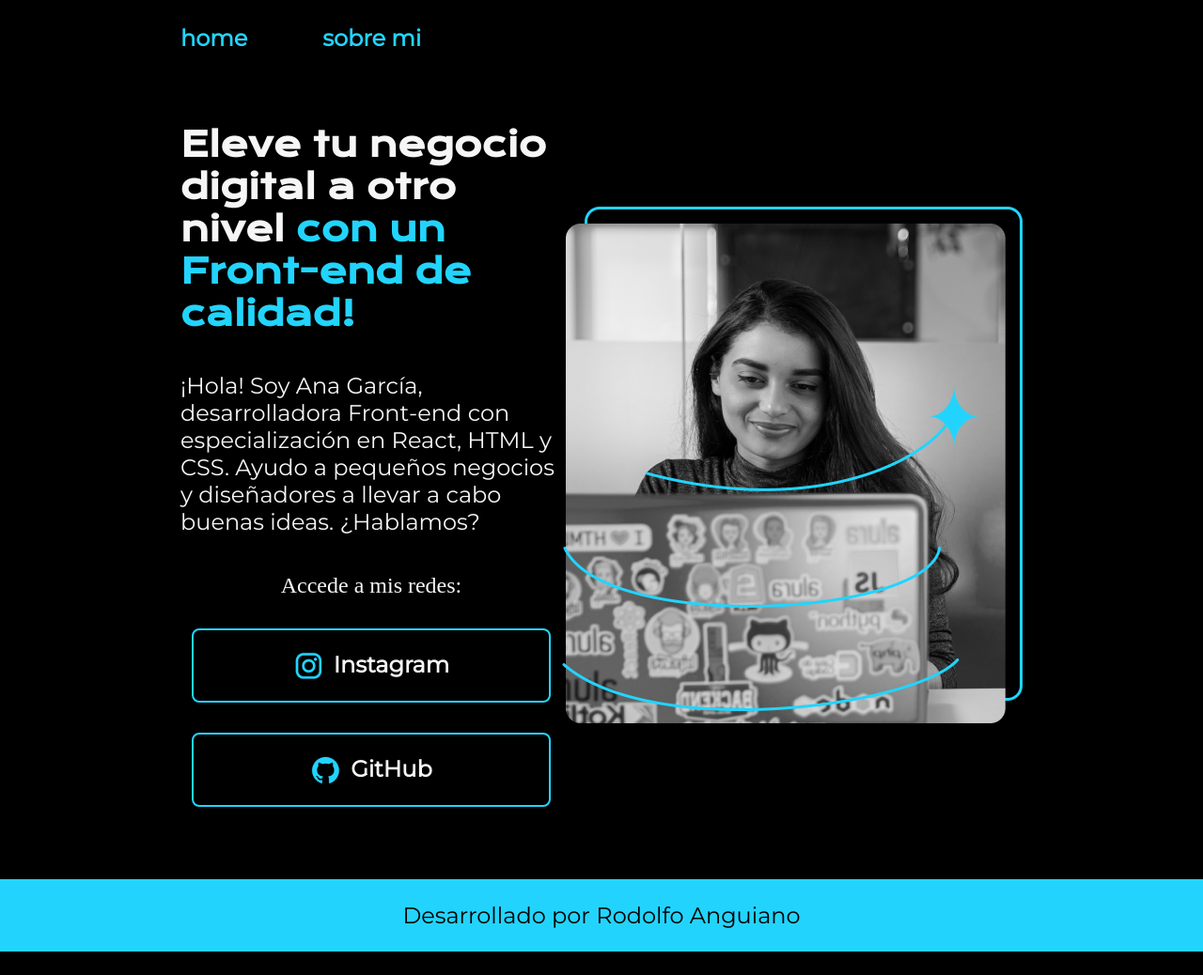
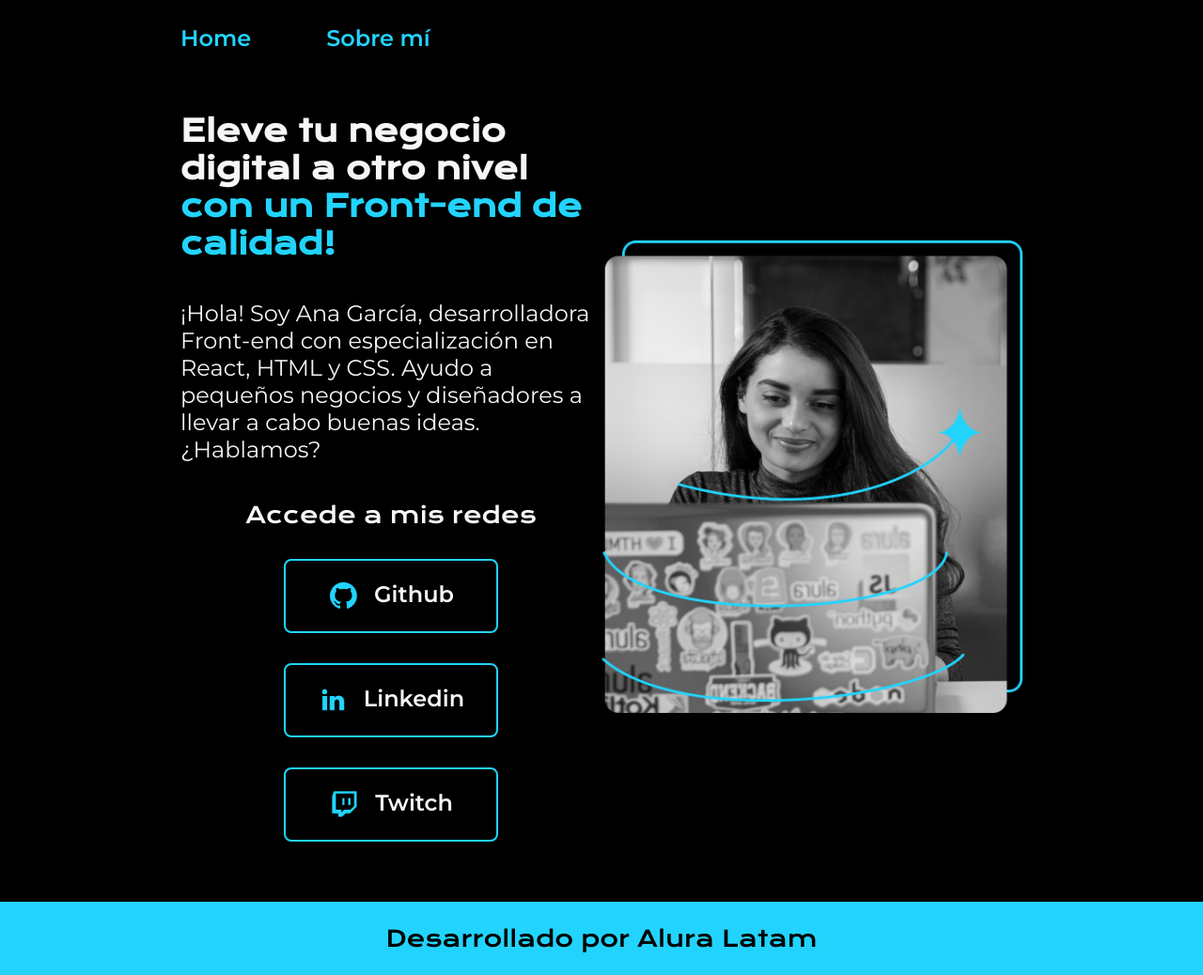
Before and after one commit to joseRodo15/portafolio, a plain HTML site: page index.html in a window 1280 px wide. Shown: the whole page at 94% size. Before the commit the page ends 1013 px from the top, so only its background shows below. Drawn offline with nearby package versions, Linux system fonts and the light colour scheme.

Commit message:
archivos para publicar

```diff
--- a/index.html
+++ b/index.html
@@ -5,14 +5,14 @@
     <meta http-equiv="X-UA-Compatible" content="IE=edge">
     <meta name="viewport" content="width=device-width, initial-scale=1.0">
     <title>Portafolio</title>
-    <link rel="stylesheet" href="./styles/style.css">
+    <link rel="stylesheet" href="styles/style.css">
 
 </head>
 <body>
     <header class="header">
         <nav class="header__menu">
-            <a class="header__menu__link" href="index.html">home</a>
-            <a class="  header__menu__link" href="about.html">sobre mi</a>
+            <a class="header__menu__link" href="index.html">Home</a>
+            <a class="header__menu__link" href="about.html">Sobre mí</a>
         </nav>
     </header>
     <main class="presentacion">
@@ -28,19 +28,26 @@
 
                 </p>
                 <div class="presentacion__enlaces">
-                    <h2 class="presentacion__enlaces__subtitulo"> Accede a mis redes: </h2>
-                    <a class="presentacion__enlaces__link" href="https://instagram.com/">
-                        <img src="./assets/instagram.png">
-                        Instagram</a>
+                    <h2 class="presentacion__enlaces__subtitulo">Accede a mis redes</h2>
                     <a class="presentacion__enlaces__link" href="https://github.com/">
                         <img src="./assets/github.png">
-                        GitHub</a>
+                        Github
+                    </a>
+                    <a class="presentacion__enlaces__link" href="https://linkedin.com/in/">
+                        <img src="./assets/linkedin.png">
+                        Linkedin
+                    </a>
+                    <a class="presentacion__enlaces__link" href="https://twitch.tv/">
+                        <img src="./assets/twitch.png">
+                        Twitch
+                    </a>
                 </div>
+
         </section>
-            <img src="./assets/Imagem.png" alt="Foto de Ana García desarrolando un proyecto">
+            <img class="presentacion__imagen" src="./assets/Imagem.png" alt="Foto de Ana García desarrolando un proyecto">
     </main>
     <footer class="footer">
-        <p> Desarrollado por Rodolfo Anguiano </p>
+        <p>Desarrollado por Alura Latam</p>
     </footer>
 </body>
 </html>
--- a/styles/style.css
+++ b/styles/style.css
@@ -1,14 +1,14 @@
-@import url('https://fonts.googleapis.com/css2?family=Krona+One&family=Montserrat&display=swap');
+@import url('https://fonts.googleapis.com/css2?family=Krona+One&family=Montserrat:wght@400;600&display=swap');
 
-:root{
-    --color-primario: #000000;
-    --color-secundario: #f6f6f6;
-    --color-terciario: #22d4fd;
+
+:root {
+    --color-primaria: #000000;
+    --color-secundaria: #F6F6F6;
+    --color-terciaria: #22D4FD;
     --color-hover: #272727;
 
-    --fuente-montserrat: 'Montserrat', sans-serif ;
-    --funte-krona: 'Krona one', sans serif;
-
+    --fuente-krona: 'Krona One', sans-serif;
+    --fuente-montserrat: 'Montserrat', sans-serif;
 }
 
 * {
@@ -18,100 +18,120 @@
 
 body{
     box-sizing: border-box;
-    background-color: var(--color-primario);
-    color: var(--color-secundario);
+    background-color: var(--color-primaria);
+    color: var(--color-secundaria);
 }
 
-.header {
+.header{
     padding: 2% 0% 0% 15%;
 }
 
-.header__menu {
+.header__menu{
     display: flex;
     gap: 80px;
+}
+.header__menu__link{
+    font-family: var(--fuente-montserrat);
+    font-size: 1.5rem;
+    font-weight: 600;
+    color: var(--color-terciaria);
+    text-decoration: none;
 
 }
 
-.header__menu__link {
-    font-family:var(--fuente-montserrat) ;
-    font-size: 24px;
-    font-weight: 600;
-    color: var(--color-terciario);
-    text-decoration: none;
-}
 
 
-.titulo-destaque {
-    color: var(--color-terciario) ;
-}
-
 .presentacion {
-    padding: 6% 15%;
+    padding: 5% 15%;
     display: flex;
     align-items: center;
     justify-content: space-between;
 }
 
 .presentacion__contenido{
-    width: 615px;
+    width: 50%;
     display: flex;
     flex-direction: column;
     gap: 40px;
 }
 
+
 .presentacion__contenido__titulo{
-    font-size: 36px;
-    font-family: var(--funte-krona);
+    font-size: 2rem;
+    font-family: var(--fuente-krona);
+}
+
+.titulo-destaque {
+    color: var(--color-terciaria); ;
 }
 
 .presentacion__contenido__texto{
-    font-size: 24px;
+    font-size: 1.5rem;
     font-family: var(--fuente-montserrat);
 }
 
-.presentacion__enlaces {
+.presentacion__enlaces{
     display: flex;
+    flex-direction: column;
     justify-content: space-between;
-    flex-direction: column;
     align-items: center;
     gap: 32px;
 }
 
 .presentacion__enlaces__subtitulo{
-    font-size: var(--funte-krona);
-    font-size: 24px;
+    font-family: var(--fuente-krona);
+    font-weight: 400;
+    font-size: 1.5rem;
+}
+.presentacion__enlaces__link{
+      display: flex;
+      justify-content: center;
+      gap: 16px;
+      border: 2px solid var(--color-terciaria);
+      width: 50%;
+      text-align: center;
+      border-radius: 8px;
+      font-size: 1.5rem;
+      font-weight: 600;
+      padding: 21.5px 0;
+      text-decoration: none;
+      color: var(--color-secundaria);
+      font-family: var(--fuente-montserrat);
+}
+
+.presentacion__enlaces__link:hover{
+    background-color: var(--color-hover);
+}
+
+.presentacion__imagen{
+    width: 50%;
+}
+
+.footer{
+    color:var(--color-primaria);
+    background-color: var(--color-terciaria);
+    padding: 24px;
+    text-align: center;
+    font-family: var(--fuente-krona);
+    font-size: 1.5rem;
     font-weight: 400;
 }
 
-.presentacion__enlaces__link {
-    width: 378px;
+@media (max-width: 1200px) {
 
-    text-align: center;
-    padding: 21.5px 0;
-    border-radius: 8px ;
-    font-family: 'Montserrat', sans-serif;
-    font-size: 24px ;
-    font-weight: 600;
-    text-decoration: none;
-    color: var(--color-secundario);
-    border: 2px solid var(--color-terciario);
-    display: flex;
-    justify-content: center;
-    gap: 10px;
+    .header{
+         padding: 10%;
+    }
+    .header__menu{
+        justify-content: center;
+    }
+    .presentacion{
+        flex-direction: column-reverse;
+        padding: 5%;
+    }
+
+    .presentacion__contenido {
+        width: auto;
+    }
 
 }
-
-.presentacion__enlaces__link:hover {
-    background-color: var(--color-hover)
-
-}
-
-.footer {
-    background-color: var(--color-terciario);
-    padding: 24px;
-    color: var(--color-primario);
-    text-align: center;
-    font-family: var(--fuente-montserrat);
-    font-size: 24px;
-    font-weight: 400;
-}
```
Also changed, not shown: about.html (+23 -9 lines).
